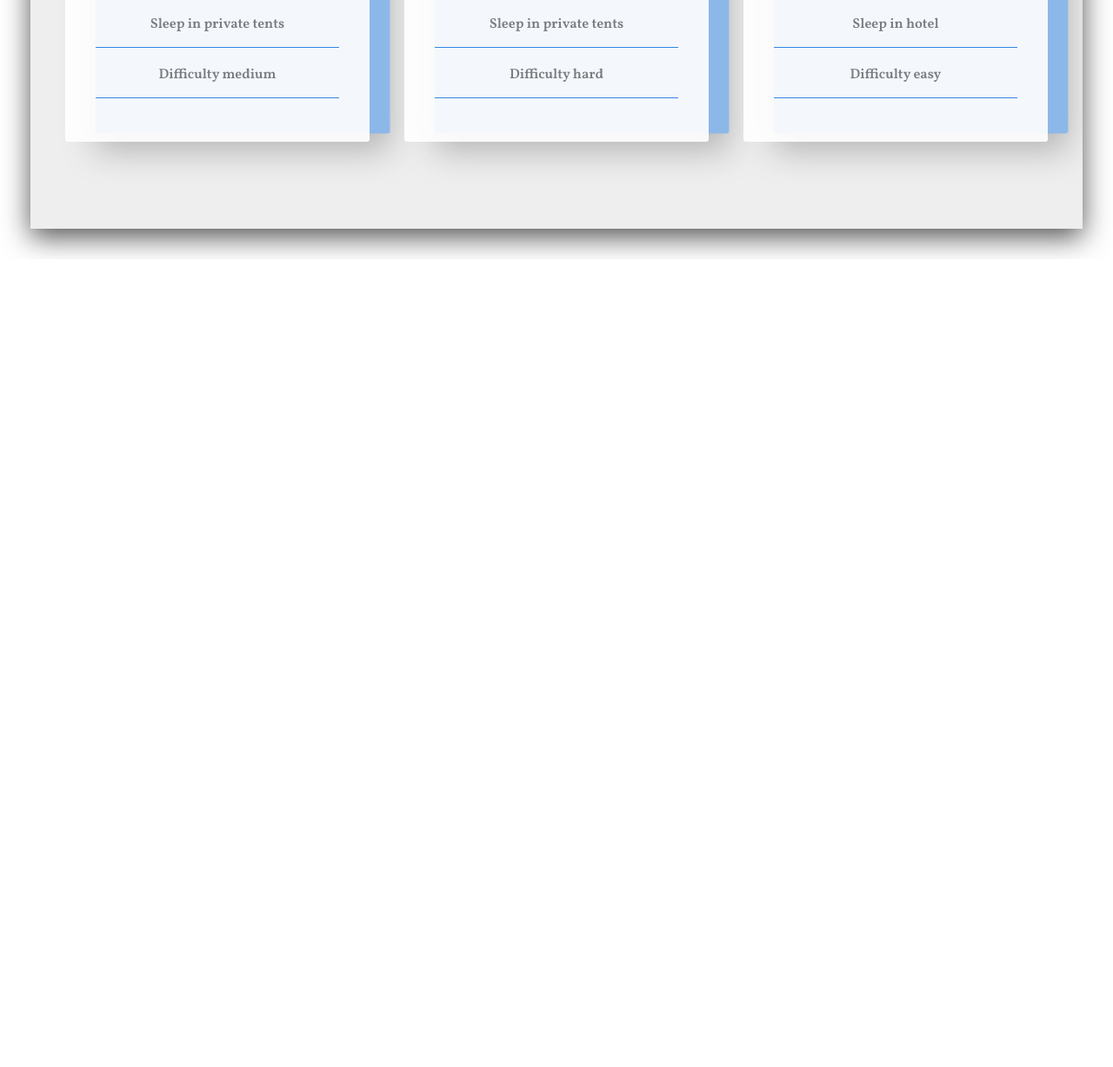
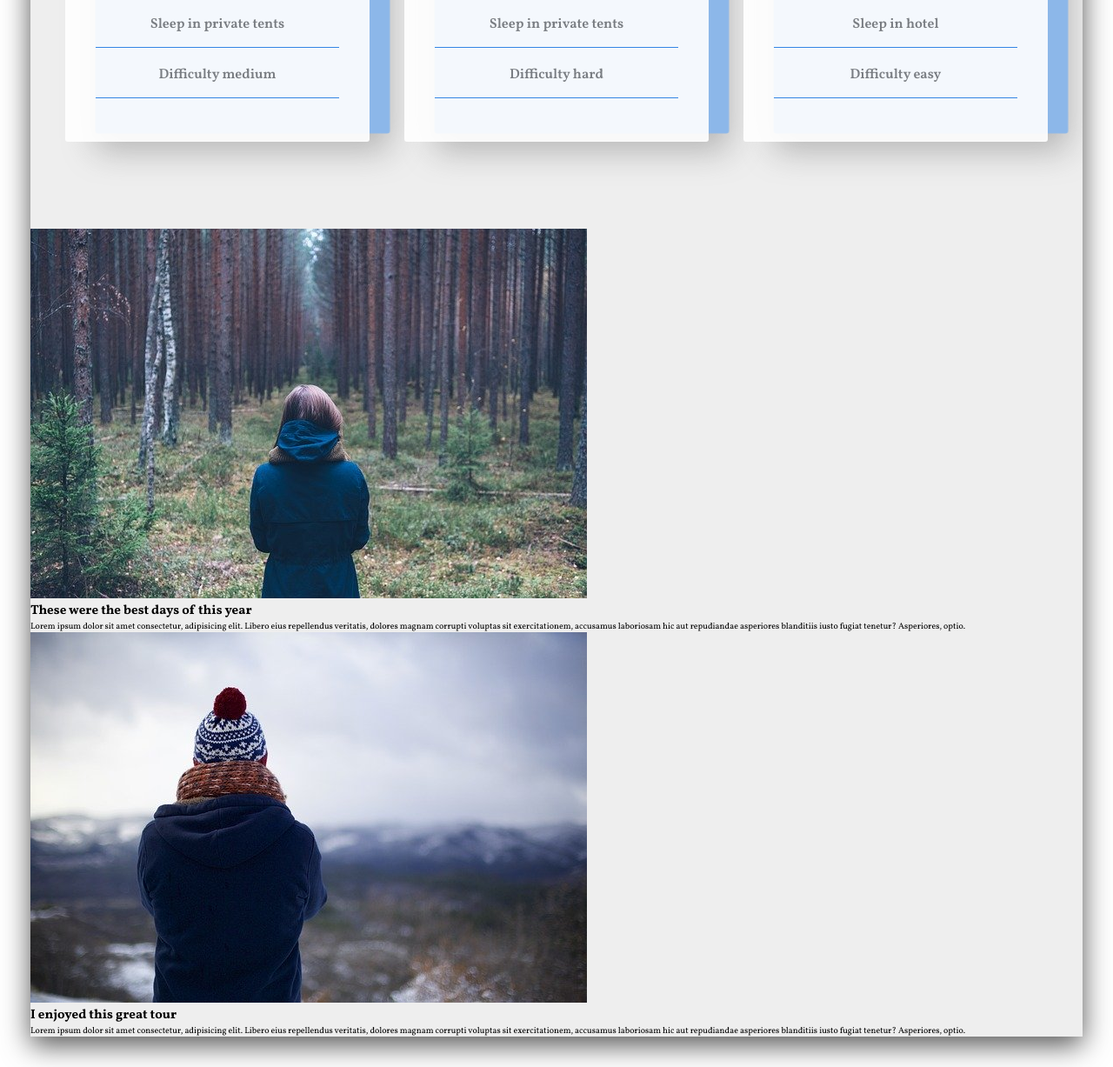
Before and after one commit to AndreiScafi/The-Road, a plain HTML site: page index.html in a window 1280 px wide. Shown: the part 1220-2447 px from the top of the page at 87% size. Before the commit the page ends 1518 px from the top, so only its background shows below. Drawn offline with Linux system fonts and the light colour scheme.

Commit message:
Adding Stories Section HTML structure.

```diff
--- a/index.html
+++ b/index.html
@@ -111,6 +111,38 @@
       </div>
     </section>
     <!-- End of Popular Tours -->
+
+    <!-- Stories -->
+
+    <section class="stories">
+      <div class="stories-wrapper">
+        <div class="story-bg">
+          <div class="story">
+            <img src="./images/story-img-1.jpg" alt="Customer Image" class="story-image">
+            <div class="story-text">
+              <h1 class="story-heading">These were the best days of this year</h1>
+              <p class="story-paragraph">Lorem ipsum dolor sit amet consectetur, adipisicing elit. Libero eius
+                repellendus veritatis, dolores magnam corrupti voluptas sit exercitationem, accusamus laboriosam hic aut
+                repudiandae asperiores blanditiis iusto fugiat tenetur? Asperiores, optio.</p>
+            </div>
+          </div>
+        </div>
+
+        <div class="story-bg">
+          <div class="story">
+            <img src="./images/story-img-2.jpg" alt="Customer Image" class="story-image">
+            <div class="story-text">
+              <h1 class="story-heading">I enjoyed this great tour</h1>
+              <p class="story-paragraph">Lorem ipsum dolor sit amet consectetur, adipisicing elit. Libero eius
+                repellendus veritatis, dolores magnam corrupti voluptas sit exercitationem, accusamus laboriosam hic aut
+                repudiandae asperiores blanditiis iusto fugiat tenetur? Asperiores, optio.</p>
+            </div>
+          </div>
+        </div>
+      </div>
+    </section>
+
+    <!-- End of Stories -->
   </div>
 
   </div>
```
